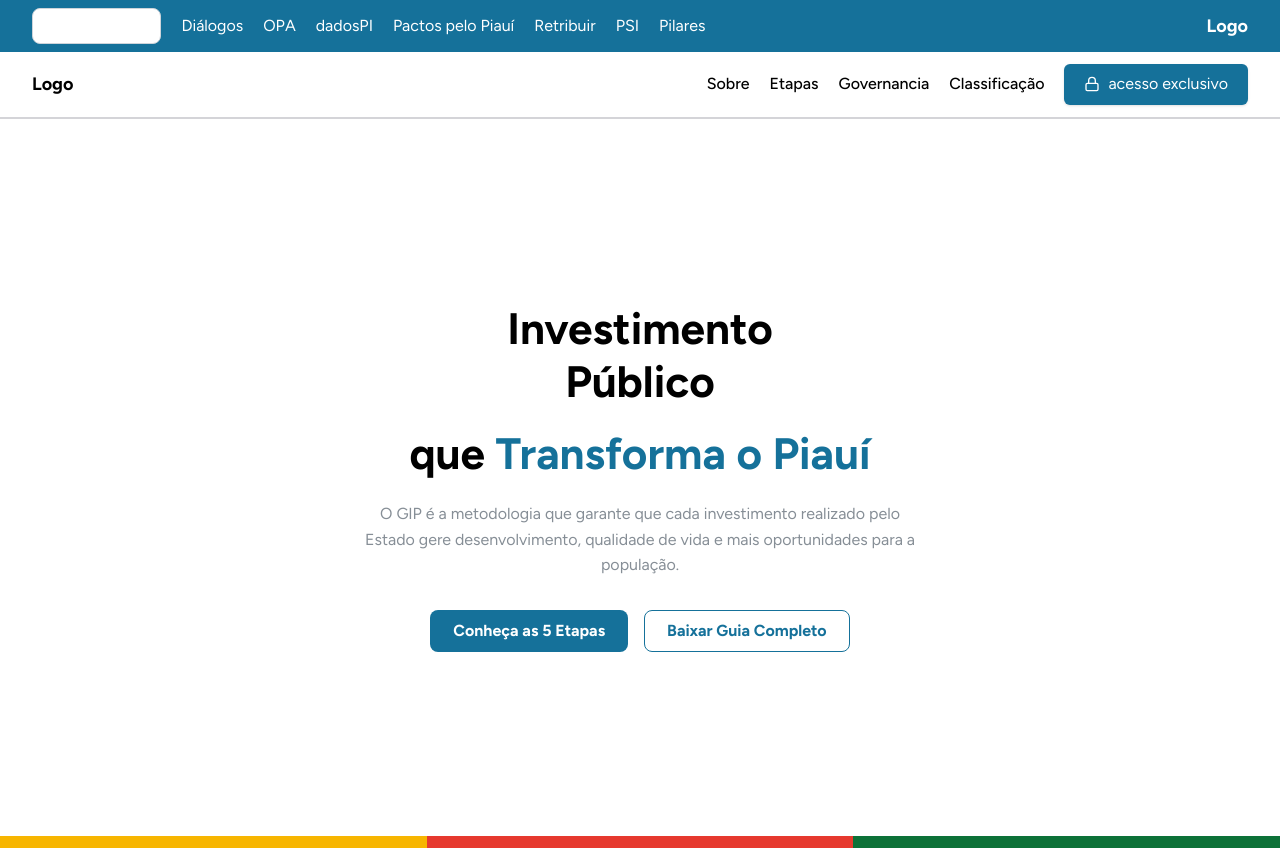
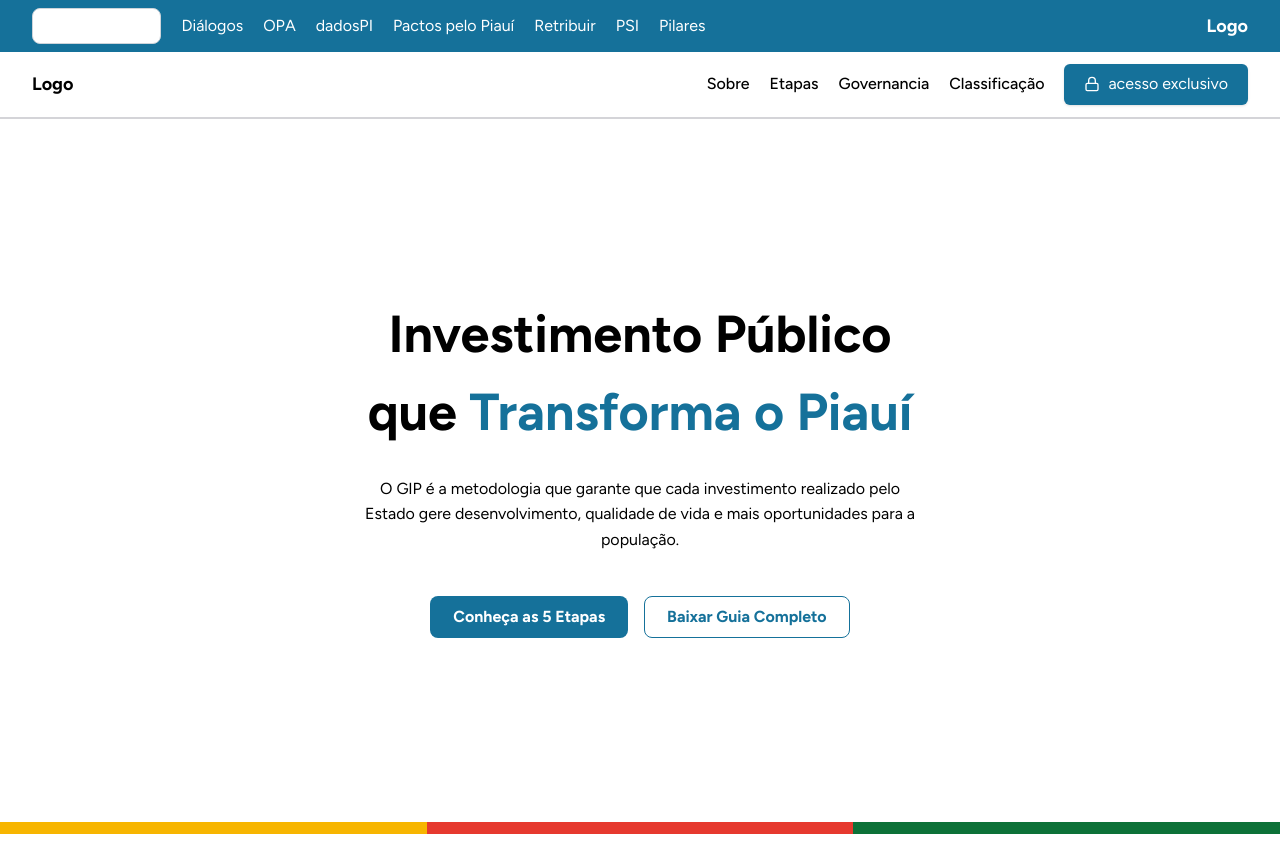
Before and after one commit to FelipeDuan/lp-gip, a Next.js app: page / in a window 1280 px wide. Built offline with nearby package versions, Linux system fonts and the light colour scheme.

Commit message:
feat: hero section

```diff
--- a/src/components/layouts/header.tsx
+++ b/src/components/layouts/header.tsx
@@ -1,7 +1,7 @@
 "use client";
 
 import { Anchor, Button, Group, Text } from "@mantine/core";
-import { HeaderLink } from "../ui/header-link";
+import { HeaderLink } from "./header-link";
 
 export function Header() {
   const navMobile = [
--- /dev/null
+++ b/src/components/sections/Hero/content.tsx
@@ -0,0 +1,50 @@
+import { Group, Text, Title } from "@mantine/core";
+import { HeroActionButtons } from "./action-buttons";
+
+export function HeroContent() {
+  return (
+    <Group justify="center" gap={32}>
+      <Group justify="center" gap={16}>
+        {/* Títulos */}
+        <Title
+          order={1}
+          ta="center"
+          fw={700}
+          lh={1.2}
+          fz={{ base: 32, md: 44, lg: 52 }}
+        >
+          Investimento Público
+        </Title>
+
+        <Title
+          order={1}
+          ta="center"
+          fw={700}
+          lh={1.2}
+          fz={{ base: 32, md: 44, lg: 52 }}
+        >
+          que{" "}
+          <Text component="span" inherit c={"primary"}>
+            Transforma o Piauí
+          </Text>
+        </Title>
+      </Group>
+
+      {/* Parágrafo */}
+      <Text
+        ta="center"
+        c="var(--color-neutral-default)"
+        fz={{ base: "md", md: "md " }}
+        lh={1.6}
+        mx="auto"
+        style={{ maxWidth: 600 }}
+      >
+        O GIP é a metodologia que garante que cada investimento realizado pelo
+        Estado gere desenvolvimento, qualidade de vida e mais oportunidades para
+        a população.
+      </Text>
+
+      <HeroActionButtons />
+    </Group>
+  );
+}
--- a/src/components/sections/Hero/hero-page.tsx
+++ b/src/components/sections/Hero/hero-page.tsx
@@ -2,10 +2,9 @@
 
 import { Container, Stack } from "@mantine/core";
 import { Header } from "../../layouts/header";
-import { HeroHeader } from "../../layouts/hero-header";
-import { HeroActionButtons } from "./action-buttons";
+import { HeroContent } from "./content";
 import { FaixasPI } from "./faixas-pi";
-import { HeroTitle } from "./title";
+import { HeroHeader } from "./hero-header";
 
 export function Hero() {
   return (
@@ -16,9 +15,7 @@ export function Hero() {
       <div className="flex flex-col justify-center items-center px-5 py-12 sm:px-8 md:px-16 md:py-20 lg:px-20 lg:py-42">
         <Container size={600} px={"lg"} py={"md"}>
           <Stack align="center" gap={"lg"}>
-            <HeroTitle />
-
-            <HeroActionButtons />
+            <HeroContent />
           </Stack>
         </Container>
       </div>
--- a/src/components/sections/Hero/title.tsx
+++ /dev/null
@@ -1,34 +0,0 @@
-import { Text, Title } from "@mantine/core";
-
-export function HeroTitle() {
-  return (
-    <>
-      <Title order={1} ta="center" fw={700} lh={1.2} fz={{ base: 32, md: 44 }}>
-        Investimento
-        <br />
-        Público
-      </Title>
-
-      <Title order={1} ta="center" fw={700} lh={1.2} fz={{ base: 32, md: 44 }}>
-        que{" "}
-        <Text component="span" inherit c={"primary"}>
-          Transforma o Piauí
-        </Text>
-      </Title>
-
-      {/* Parágrafo */}
-      <Text
-        ta="center"
-        c="dimmed"
-        fz={{ base: "sm", md: "md" }}
-        lh={1.6}
-        mx="auto"
-        style={{ maxWidth: 600 }}
-      >
-        O GIP é a metodologia que garante que cada investimento realizado pelo
-        Estado gere desenvolvimento, qualidade de vida e mais oportunidades para
-        a população.
-      </Text>
-    </>
-  );
-}
```
Also changed, not shown: src/components/layouts/header-link.tsx (renamed from src/components/ui/header-link.tsx), src/components/sections/Hero/hero-header.tsx (renamed from src/components/layouts/hero-header.tsx).
